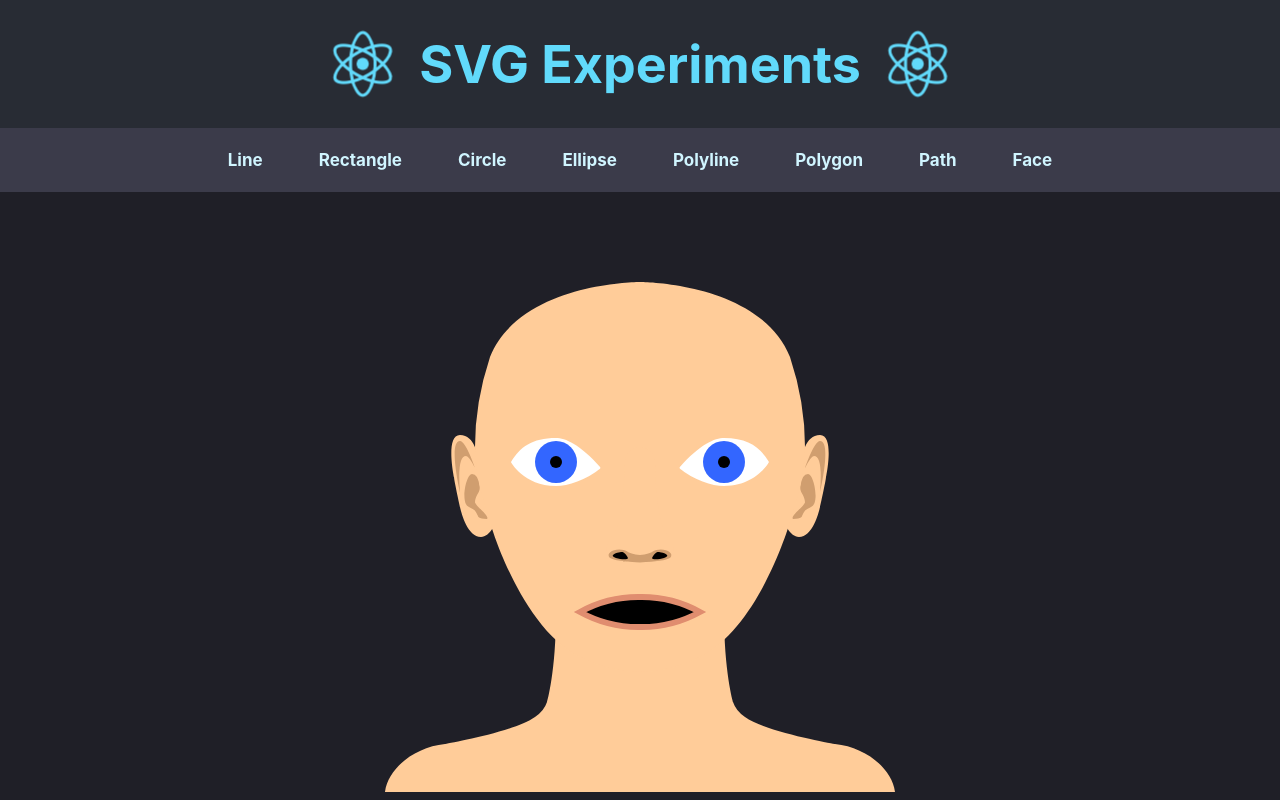
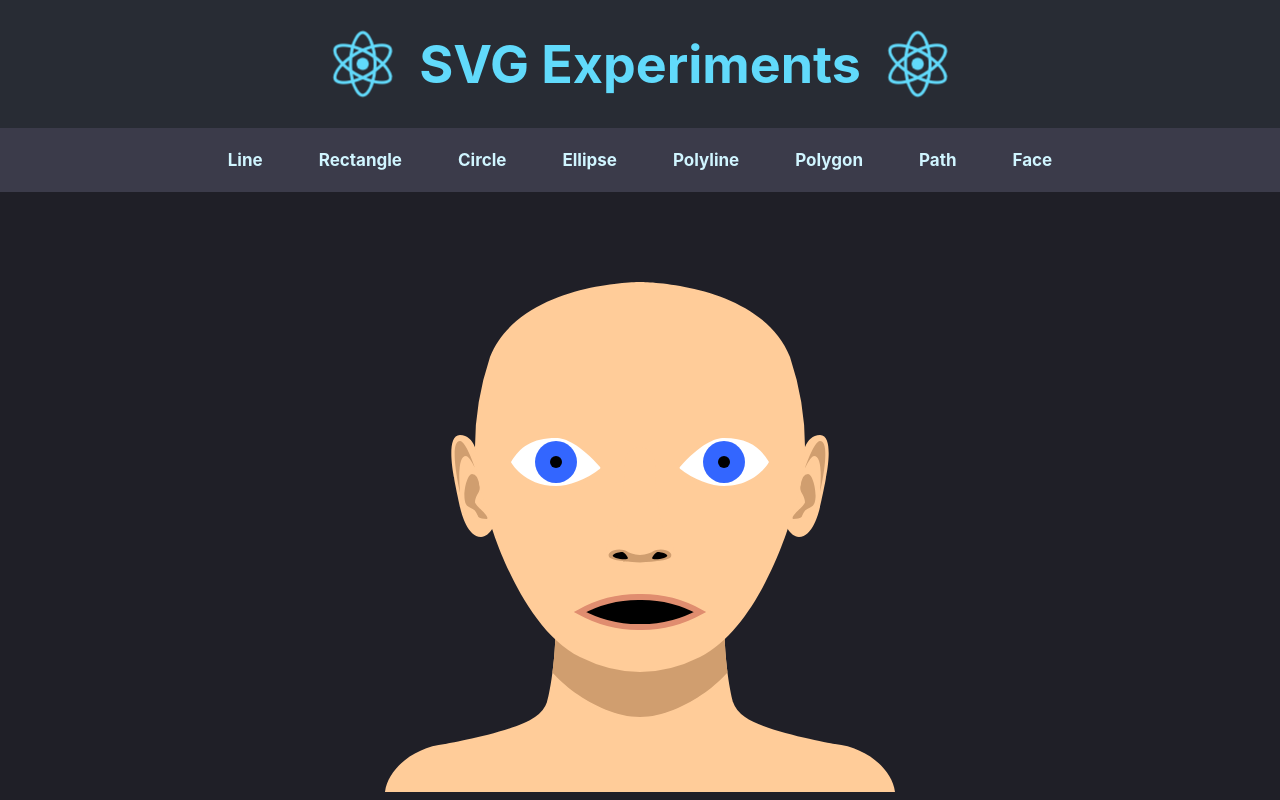
Before and after one commit to Xoadra/SVGExperiment, a React (Create React App) app: page /face in a window 1280 px wide. Built offline with nearby package versions, Linux system fonts and the light colour scheme.

Commit message:
Jaw shadow clip path SVG element applied to face's upper neck area

```diff
--- a/src/pages/Face.js
+++ b/src/pages/Face.js
@@ -10,7 +10,30 @@ const Face = () => {
         <Layout>
             <svg xmlns="http://www.w3.org/2000/svg" viewBox="0 0 100 100">
                 <g className="face-body">
+                    <clipPath id="face-neck">
+                        <path d="M 49 55
+                            A 15 15, 0 0 0, 35 70
+                            C 34 80, 34 77.5, 34 77.5
+                            C 34 80, 42.5 87.5, 50 87.5
+                            C 57.5 87.5, 66 80, 66 77.5
+                            C 66 77.5, 66 80, 66 70
+                            A 15 15, 0 0 0, 50 55"
+                        />
+                    </clipPath>
                     <path fill={plainSkinColor} d="M 50 55
+                        A 14 14, 0 0 0, 36 70
+                        C 36 80, 34.5 85, 34.5 85
+                        Q 34 86.5, 32.5 87.5
+                        C 29 90, 17.5 92, 17.5 92
+                        C 12.5 92.5, 8 96, 7.5 100
+                        H 92.5
+                        C 92 96, 87.5 92.5, 82.5 92
+                        C 82.5 92, 71 90, 67.5 87.5
+                        Q 66 86.5, 65.5 85
+                        C 65.5 85, 64 80, 64 70
+                        A 14 14, 0 0 0, 50 55"
+                    />
+                    <path fill={shadowSkinColor} clipPath="url(#face-neck)" d="M 50 55
                         A 14 14, 0 0 0, 36 70
                         C 36 80, 34.5 85, 34.5 85
                         Q 34 86.5, 32.5 87.5
```
